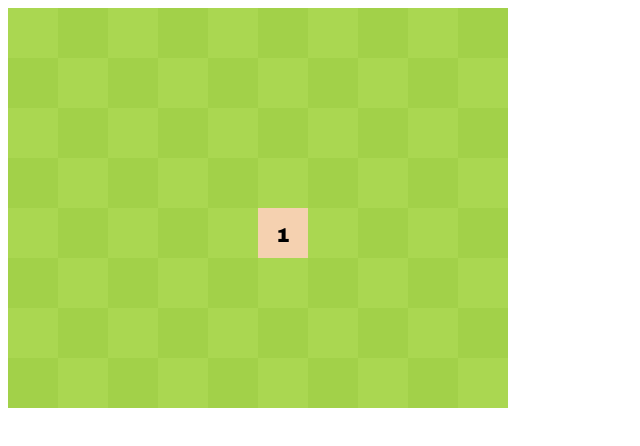
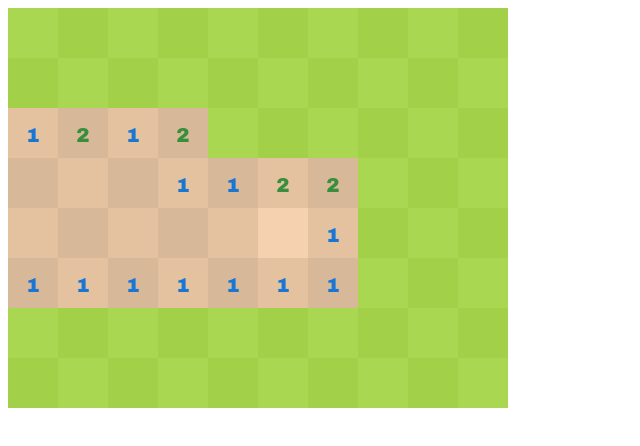
Before and after one commit to leyiang/webwork, a plain HTML site: page minesweeper/index.html in a window 1280 px wide. Both pictures are taken after a click on the element 258 px from the left and 208 px from the top of the page. Shown: the whole page, without its empty margins (0-640 px from the left). Drawn offline with Linux system fonts and the light colour scheme.

Commit message:
refactor cell render, adding tween

```diff
--- a/minesweeper/config.js
+++ b/minesweeper/config.js
@@ -35,6 +35,14 @@ export default {
             hover: "#f5d1b0",
             light: "#e5c29f",
             dark: "#d7b899",
-        }
+        },
+
+        text: [
+            "",
+            "#1976d2",
+            "#388e3c",
+            "#d32f2f",
+            "#8631a1"
+        ]
     },
 };
--- a/minesweeper/core/Arena.js
+++ b/minesweeper/core/Arena.js
@@ -1,3 +1,5 @@
+import Cell from "./Cell.js";
+
 export default class Arena {
     constructor( { col, row, mine }) {
         this.col = col;
@@ -6,35 +8,28 @@ export default class Arena {
 
         this.initialized = false;
 
-        this.cells = Array( col * row ).fill( null ).map( () => ({
-            open: false,
-            val: null,
-            flag: false,
-        }));
+        this.cells = [];
+
+        for(let y = 0; y < this.row; y++) {
+            for(let x = 0; x < this.col; x++) {
+                this.cells.push( new Cell(x, y) );
+            }
+        }
 
         this.init();
-        this.initArena();
     }
 
     init() {
         game.event.on("click", (x, y) => {
             // Generate Arena
-            this.initArena();
+            this.initArena( x, y );
 
             let origin = this.get( x, y );
             if( ! origin ) return;
             if( origin.open ) return;
             if( origin.flag ) return;
 
-            if( origin.val === "*" ) {
-                console.log("You Lose");
-            } else if( ! origin.open ) {
-                if( origin.val === 0 ) {
-                    this.floodFill( x, y );
-                } else {
-                    origin.open = true;
-                }
-            }
+            this.click( origin );
         });
 
         game.event.on("right", (x, y) => {
@@ -43,27 +38,31 @@ export default class Arena {
         });
     }
 
-    initArena() {
+    initArena(x, y) {
         if( ! this.initialized ) {
             this.initialized = true;
-            this.generate();
+            this.generate(x, y);
         }
     }
 
-    generate() {
-        this.placeMine();
+    generate(x, y) {
+        this.placeMine(x, y);
         this.count();
     }
 
-    placeMine() {
+    placeMine(x, y) {
+        let forbid = [ y * this.col + x ];
+        forbid.push( ...this.getAround( forbid[0], true ) );
+
         let i = 0,
             num = this.mine,
             len = this.cells.length;
 
-        if( len < num ) throw new Error("Wrong");
+        if( (len - forbid.length) < num ) throw new Error("Wrong");
 
         while( i < num ) {
             let index = rand( len );
+            if( forbid.includes(index) ) continue;
             if( this.cells[index].val === "*" ) continue;
 
             this.cells[ index ].val = "*";
@@ -148,6 +147,15 @@ export default class Arena {
         }
 
         res.forEach( cell => cell.open = true );
+
+        if( res.length > 1 ) {
+            game.canvas.classList.add("shake");
+            game.canvas.addEventListener("animationend", e => {
+                e.target.classList.remove("shake");
+            });
+        }
+
+        return res;
     }
 
     indexToXY( index ) {
@@ -159,4 +167,28 @@ export default class Arena {
     XYToIndex( x, y ) {
         return y * this.col + x;
     }
+
+    click(origin ) {
+        if( origin.val === "*" ) {
+            this.lose();
+        } else if( ! origin.open ) {
+            this.revel( origin );
+        }
+    }
+
+    lose() {
+        alert("Lose");
+    }
+
+    revel( origin ) {
+        let list = [ origin ];
+
+        if( origin.val === 0 ) {
+            list = this.floodFill( origin.x, origin.y );
+        } else {
+            origin.open = true;
+        }
+
+        console.log( list );
+    }
 }
--- /dev/null
+++ b/minesweeper/core/Cell.js
@@ -0,0 +1,50 @@
+import config from "../config.js";
+
+export default class Cell {
+    constructor(x, y) {
+        this.x = x;
+        this.y = y;
+
+        this.val = null;
+        this.open = false;
+        this.flag = false;
+
+        this.cover = {
+            x: this.x,
+            y: this.y,
+            size: game.mode.size,
+        };
+    }
+
+    render(c) {
+        const hover = game.mouse ? game.mouse[0] === this.x && game.mouse[1] === this.y : false;
+        const style = hover
+            ? "hover"
+            : ( (this.x + this.y) % 2 ? "dark" : "light" );
+
+        if( this.open ) {
+            rect(c, this.x, this.y, config.color.ground[style]);
+        }
+
+        if( this.open && this.cover.size > 0) {
+            this.cover.size -= 1;
+        }
+
+        rect(c, this.cover.x, this.cover.y, config.color.grass[style], this.cover.size);
+
+        if ( this.open) {
+            if (this.val === "*") {
+                circle(c, this.x, y);
+            } else if (this.val !== 0) {
+                let color = config.color.text[ this.val ] || "black";
+                text(c, this.val, this.x, this.y, color);
+            }
+        } else if (this.flag) {
+            const { size } = game.mode;
+            const flagSize = size * .6;
+
+            c.drawImage(game.images.flag_icon, this.x * size + size / 2 - flagSize / 2, this.y * size + size / 2 - flagSize / 2, flagSize, flagSize);
+        }
+
+    }
+}
--- a/minesweeper/game/layers.js
+++ b/minesweeper/game/layers.js
@@ -8,32 +8,6 @@ const createLayer = (context) => {
 
     return canvas;
 }
-
-const rect = (context, x, y, fill = "#000", size = game.mode.size) => {
-    path(context, () => {
-        context.fillStyle = fill;
-        context.rect(x * size, y * size, size, size);
-        context.fill();
-    });
-};
-
-const circle = (c, x, y, fill = "#000", size = game.mode.size) => {
-    path(c, () => {
-        c.fillStyle = fill;
-        c.arc(x * size + size / 2, y * size + size / 2, size / 4, 0, 2 * Math.PI);
-        c.fill();
-    });
-};
-
-const text = (c, val, x, y, fill = "#000", size = game.mode.size) => {
-    path(c, () => {
-        c.font = "20px Arial Black";
-        c.textBaseline = 'middle';
-        c.textAlign = "center";
-        c.fillStyle = fill;
-        c.fillText(val, x * size + size / 2, y * size + size / 2 + 3);
-    });
-};
 
 // export function createBackgroundLayer( context ) {
 //     const layer = createLayer( context );
@@ -52,30 +26,5 @@ const text = (c, val, x, y, fill = "#000", size = game.mode.size) => {
 // }
 
 export function mineLayer(c) {
-    for (let y = 0; y < game.mode.row; y++) {
-        for (let x = 0; x < game.mode.col; x++) {
-            const cell = game.arena.get(x, y);
-
-            const type = cell.open ? "ground" : "grass";
-            const hover = game.mouse ? game.mouse[0] === x && game.mouse[1] === y : false;
-            const style = hover
-                ? "hover"
-                : ( (x + y) % 2 ? "dark" : "light" );
-
-            rect(c, x, y, config.color[type][style]);
-
-            if ( cell.open) {
-                if (cell.val === "*") {
-                    circle(c, x, y);
-                } else if (cell.val !== 0) {
-                    text(c, cell.val, x, y);
-                }
-            } else if (cell.flag) {
-                const { size } = game.mode;
-                const flagSize = size * .6;
-
-                c.drawImage(game.images.flag_icon, x * size + size / 2 - flagSize / 2, y * size + size / 2 - flagSize / 2, flagSize, flagSize);
-            }
-        }
-    }
+    game.arena.cells.forEach( cell => cell.render(c) );
 }
--- a/minesweeper/game/utils.js
+++ b/minesweeper/game/utils.js
@@ -6,4 +6,31 @@ const path = (context, callback) => {
     context.restore();
 };
 
+
+const rect = (context, x, y, fill = "#000", rectSize = game.mode.size, size = game.mode.size ) => {
+    path(context, () => {
+        context.fillStyle = fill;
+        context.rect(x * size, y * size, rectSize, rectSize);
+        context.fill();
+    });
+};
+
+const circle = (c, x, y, fill = "#000", size = game.mode.size) => {
+    path(c, () => {
+        c.fillStyle = fill;
+        c.arc(x * size + size / 2, y * size + size / 2, size / 4, 0, 2 * Math.PI);
+        c.fill();
+    });
+};
+
+const text = (c, val, x, y, fill = "#000", size = game.mode.size) => {
+    path(c, () => {
+        c.font = "20px Arial Black";
+        c.textBaseline = 'middle';
+        c.textAlign = "center";
+        c.fillStyle = fill;
+        c.fillText(val, x * size + size / 2, y * size + size / 2 + 3);
+    });
+};
+
 const rand = max => Math.floor( Math.random() * max );
--- a/minesweeper/index.html
+++ b/minesweeper/index.html
@@ -8,6 +8,30 @@
     <title>Garden Sweeper</title>
 
     <script src="game/utils.js"></script>
+
+    <style>
+        .shake {
+            animation: shake .82s both;
+        }
+
+        @keyframes shake {
+            10%, 90% {
+                transform: translate3d(-1px, -1px, 0);
+            }
+
+            20%, 80% {
+                transform: translate3d(1px, 1px, 0);
+            }
+
+            30%, 50%, 70% {
+                transform: translate3d(0px, 0px, 0);
+            }
+
+            40%, 60% {
+                transform: translate3d(2px, 2px, 0);
+            }
+        }
+    </style>
 </head>
 <body>
 
```
Also changed, not shown: minesweeper/core/Tween.js (added, +9 -0 lines).
